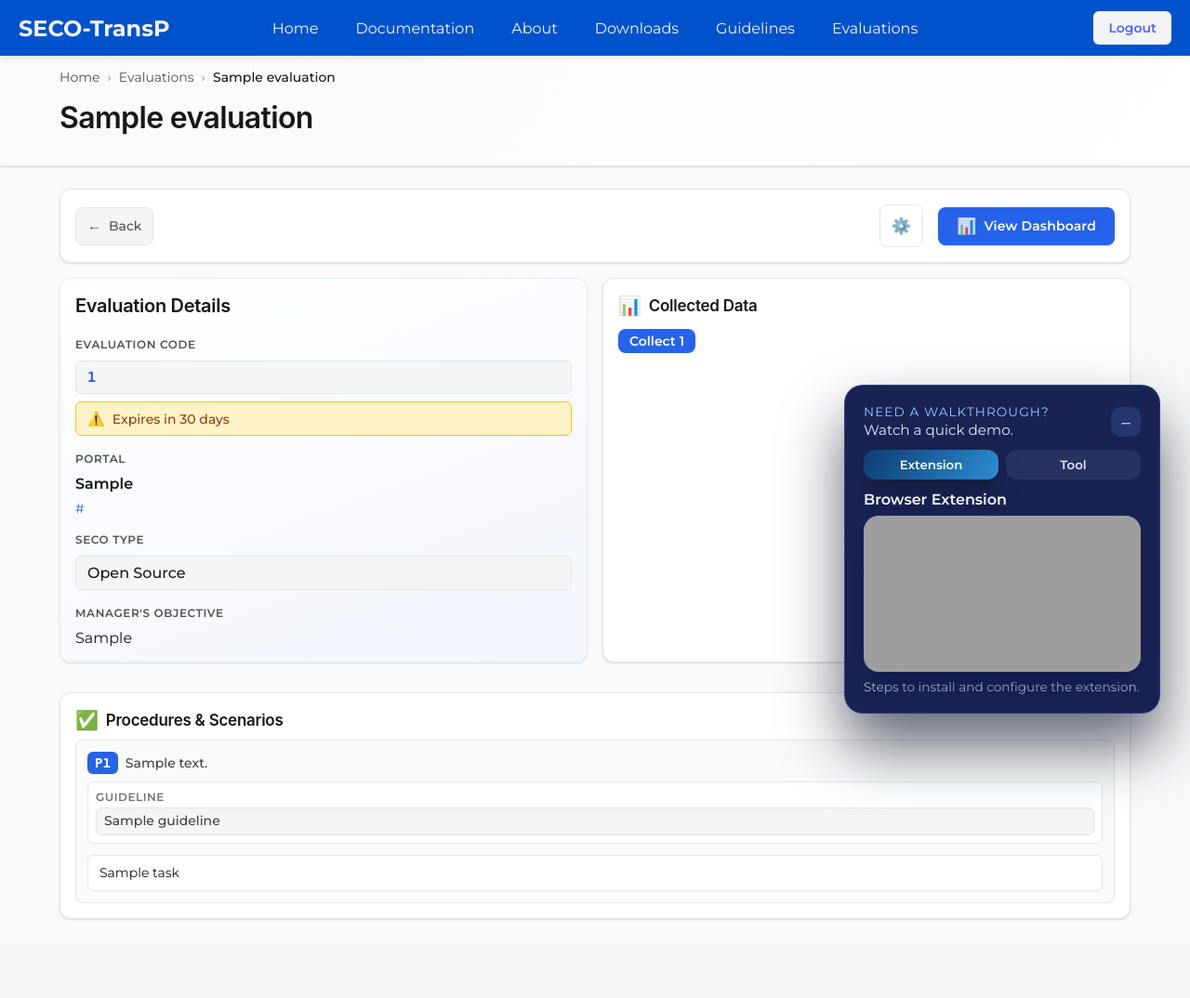
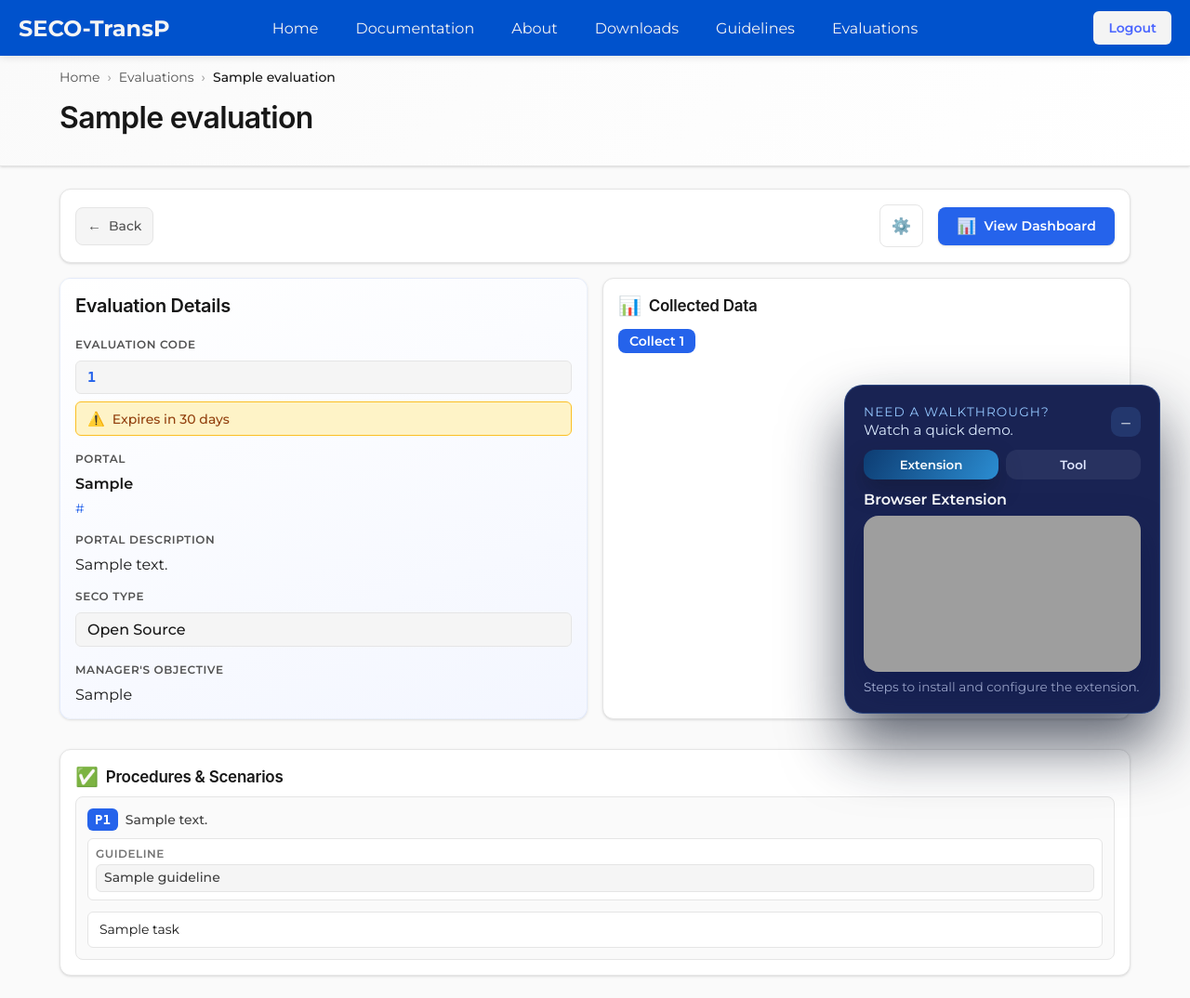
Before and after one commit to alexandr10cl/SECO-Transparency-Framework, a Flask app: page /evaluations/1 in a window 1280 px wide. Shown: the whole page at 93% size. Before the commit the page ends 990 px from the top, so only its background shows below. Run offline with Flask 3, Linux system fonts and the light colour scheme; the visitor is signed in with stand-in values (Sample User, id 1); tables that the repository leaves empty hold one stand-in row (values such as "Sample post"); grey boxes are pictures that could not be loaded.

Commit message:
fix: adicao de clique pra detalhes da avaliacao e da descricao nos detalhes

```diff
--- a/tet-website/static/css/eval.css
+++ b/tet-website/static/css/eval.css
@@ -1298,12 +1298,19 @@
     display: flex;
         flex-direction: column;
     height: 100%;
+    cursor: pointer;
 }
 
 .evaluation-card:hover {
     transform: translateY(-2px);
     box-shadow: var(--shadow-lg);
     border-color: var(--color-primary);
+}
+
+.evaluation-card-link {
+    text-decoration: none;
+    color: inherit;
+    display: block;
 }
 
 .card-header {
--- a/tet-website/templates/edit_evaluation.html
+++ b/tet-website/templates/edit_evaluation.html
@@ -80,6 +80,7 @@
                             <label for="seco_portal_description" class="form-label">Portal Description</label>
                             <textarea name="seco_portal_description" id="seco_portal_description" class="form-input" rows="4" maxlength="2000" placeholder="Describe the portal being evaluated" required {% if evaluation.collected_data %}disabled{% endif %}>{{ evaluation.seco_portal_description or '' }}</textarea>
                             <div class="form-help">Briefly describe the portal and its purpose.</div>
+                        </div>
 
                         <div class="form-group">
                             <label for="seco_portal_url" class="form-label">Portal URL</label>
--- a/tet-website/templates/eval.html
+++ b/tet-website/templates/eval.html
@@ -82,6 +82,15 @@
                                 </a>
                             </div>
                         </div>
+
+                        {% if evaluation.seco_portal_description %}
+                        <div class="info-item">
+                            <label class="info-label">Portal Description</label>
+                            <div class="info-value">
+                                <p style="margin: 0; white-space: pre-wrap;">{{ evaluation.seco_portal_description }}</p>
+                            </div>
+                        </div>
+                        {% endif %}
 
                         <div class="info-item">
                             <label class="info-label">SECO Type</label>
--- a/tet-website/views/index.py
+++ b/tet-website/views/index.py
@@ -281,6 +281,7 @@ def add_evaluation():
     form_values = {
         "name": name,
         "seco_portal": seco_portal,
+        "seco_portal_description": seco_portal_description,
         "seco_portal_url": seco_portal_url,
         "seco_type": seco_type_str,
         "manager_objective": manager_objective,
@@ -435,6 +436,7 @@ def add_evaluation():
                 values = {
                     "name": name,
                     "seco_portal": seco_portal,
+                    "seco_portal_description": seco_portal_description,
                     "seco_portal_url": seco_portal_url,
                     "seco_type": seco_type_str,
                     "manager_objective": manager_objective
```
Also changed, not shown: tet-website/templates/evaluations.html (+24 -1 lines).
